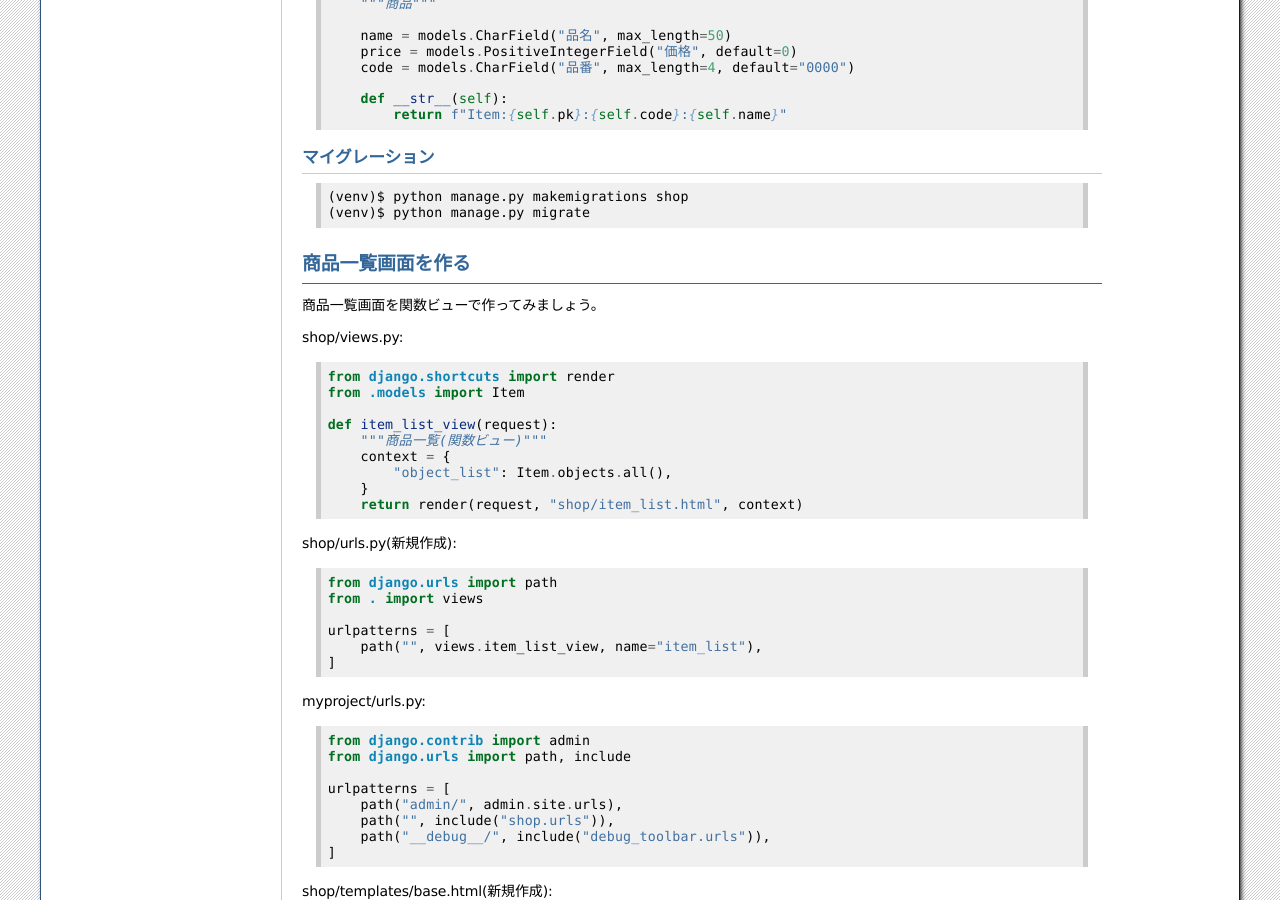
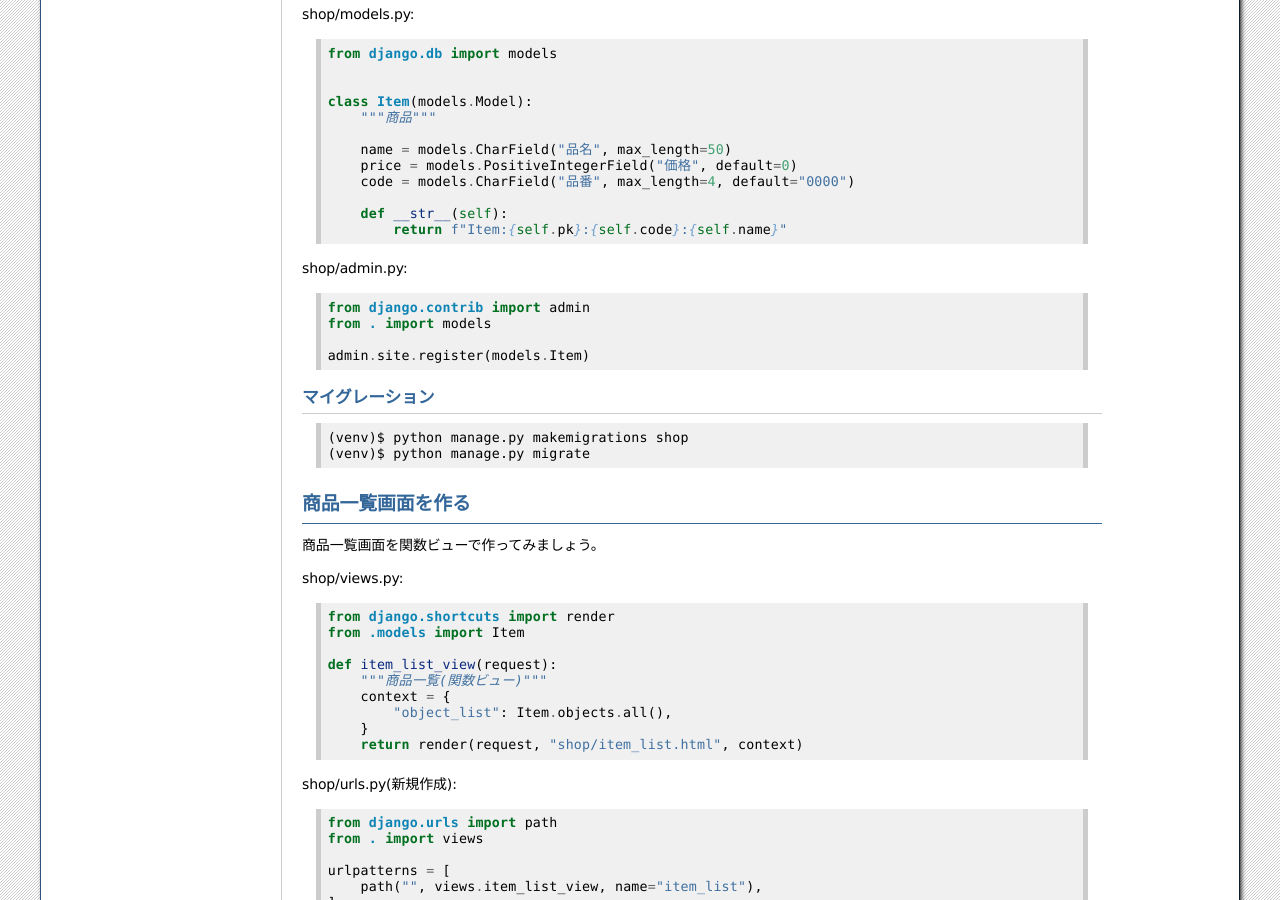
Before and after one commit to tokibito/django-meetup-tokyo-12, a Sphinx documentation site: the page built from docs/source/index.rst, in a window 1280 px wide and 900 px high, scrolled down 2740 px. Built offline with Sphinx 7.4.7, drawn with Linux system fonts in a browser that asks for light colours; some of the changed text lies outside the part shown.

Commit message:
資料修正分の反映

```diff
--- a/docs/source/index.rst
+++ b/docs/source/index.rst
@@ -76,6 +76,15 @@
    (venv)$ cd myproject
 
 **以降の説明は、このmyprojectディレクトリ以下を起点とします。**
+
+管理者ユーザーの作成
+~~~~~~~~~~~~~~~~~~~
+
+Django管理サイト用のユーザーを作成しておきます。
+
+.. code-block::
+
+   (venv)$ python manage.py createsuperuser
 
 django-debug-toolbarのセットアップ
 ~~~~~~~~~~~~~~~~~~~~~~~~~~~~~~~~~~
@@ -174,6 +183,16 @@
 
        def __str__(self):
            return f"Item:{self.pk}:{self.code}:{self.name}"
+
+shop/admin.py:
+
+.. code-block:: python
+
+   from django.contrib import admin
+   from . import models
+
+   admin.site.register(models.Item)
+
 
 マイグレーション
 ~~~~~~~~~~~~~~~
@@ -654,6 +673,14 @@
        def __str__(self):
            return f"PurchaseOrder:{self.pk}:{self.from_name}"
 
+shop/admin.py:
+
+.. code-block:: python
+
+   # ...
+   admin.site.register(models.OrderedItem)
+   admin.site.register(models.PurchaseOrder)
+
 マイグレーション
 ~~~~~~~~~~~~~~~
 
```
Also changed, not shown: 5 other files.
